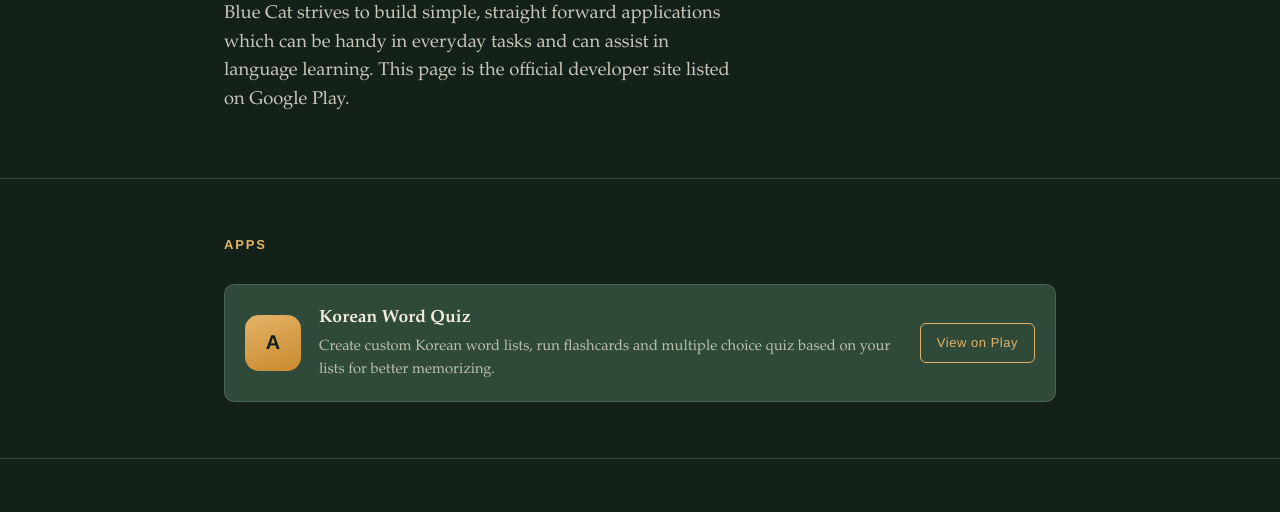
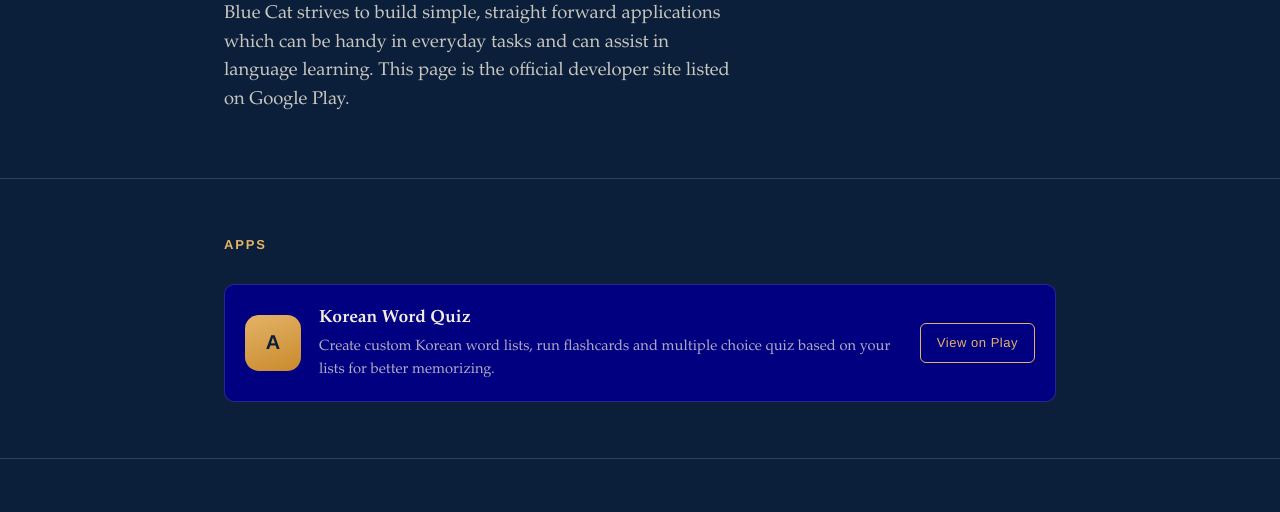
Before and after one commit to BuruNoNeko/NekoDevPage, a plain HTML site: page index.html in a window 1280 px wide. Shown: the part 211-723 px from the top of the page. Drawn offline with Linux system fonts and the light colour scheme.

Commit message:
Update index.html
Adjusted colors

```diff
--- a/index.html
+++ b/index.html
@@ -7,9 +7,9 @@
 <meta name="description" content="Burū No Neko builds mobile apps including Korean Word Quiz.">
 <style>
   :root{
-    --ink:#132119;
+    --ink:#0B1F3A;
     --paper:#F2ECDD;
-    --moss:#2F4A38;
+    --moss:#000080;
     --moss-light:#3E5F49;
     --amber:#C98A2C;
     --amber-soft:#E4B368;
```
